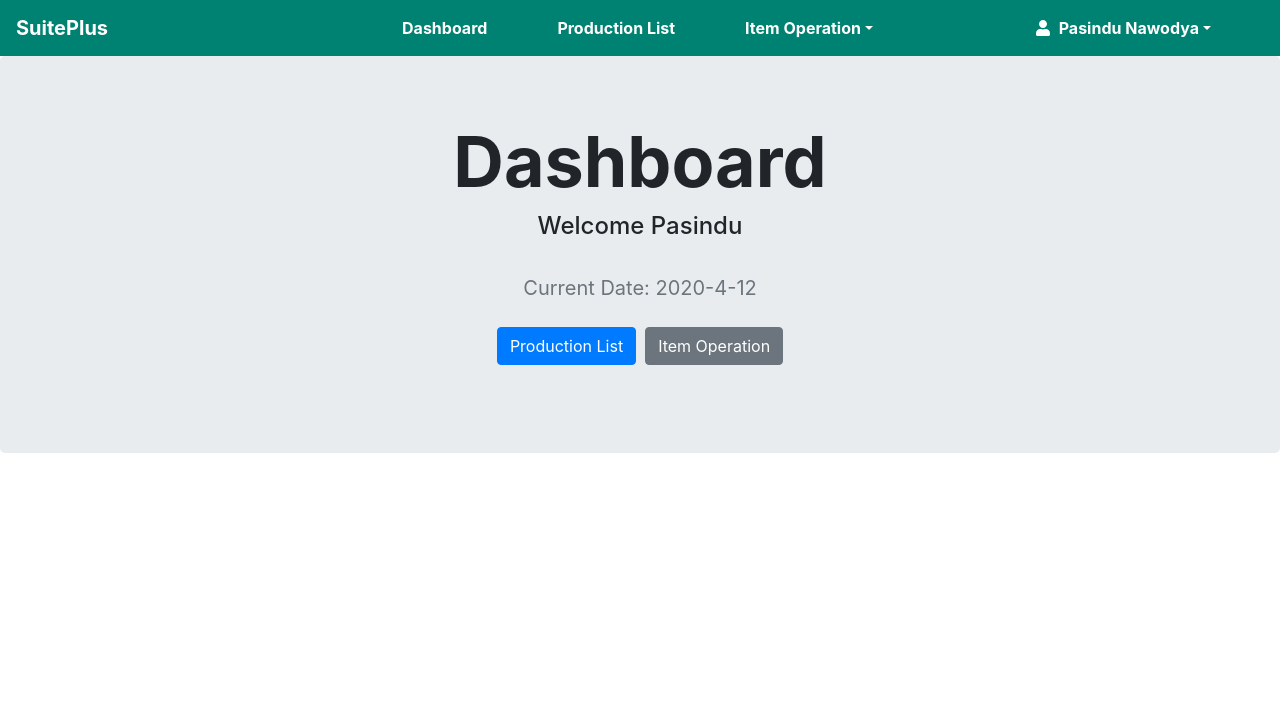
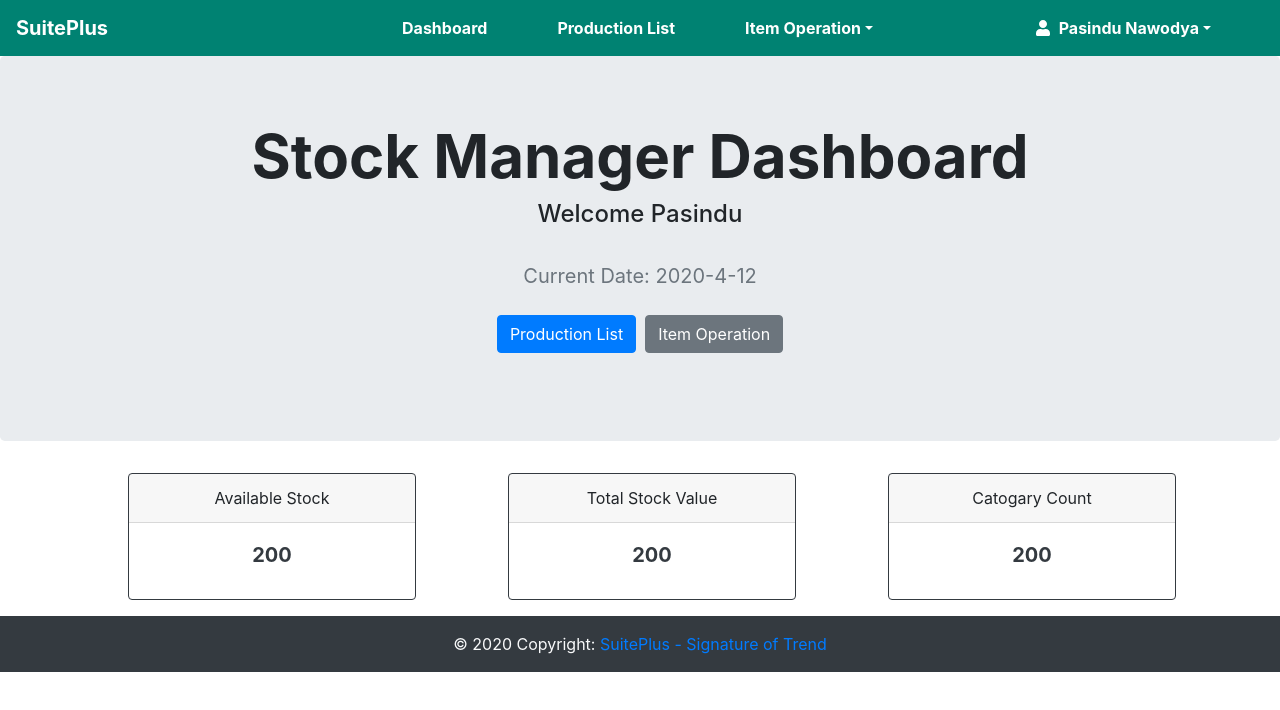
Before and after one commit to pasindu-nawodya/SuitePlus-OnlineFashionStore, a React (Create React App) app in the folder client/: page / in a window 1280 px wide. Shown: the top 710 px of the page. Built offline with nearby package versions, Linux system fonts and the light colour scheme.

Commit message:
Footer edit

```diff
--- /dev/null
+++ b/client/src/component/users/StockManager/Component/Cards.js
@@ -0,0 +1,33 @@
+import React from 'react';
+
+const Cards = (props) => {
+
+        return (
+            <center>
+                <div  class="row row-cols-1 row-cols-md-3">
+                    {
+                        props.body.map((value,index)=> {
+                            return(
+                                <div>
+                                <div class="card border-dark ml-4 mb-3" style={{maxWidth: '18rem'}} key={index}>
+                                    <div class="card-header"><center>{value.headers}</center></div>
+                                        <div class="card-body text-dark">
+                                        <h5 class="card-title"><center><b>{value.values}</b></center></h5>
+                                    </div>
+                                </div>
+                                <span></span>
+                                </div>
+
+                            )
+                        })
+                    }
+
+                </div>
+            </center>
+
+
+        )
+
+}
+
+export default Cards;
--- /dev/null
+++ b/client/src/component/users/StockManager/Component/Footer.js
@@ -0,0 +1,18 @@
+import React, { Component } from 'react'
+
+export default class Footer extends Component {
+    render() {
+
+        var d = new Date();
+        var n = d.getFullYear();
+
+        return (
+
+            <div class="footer-copyright bg-dark text-center py-3  text-light">© {n} Copyright:
+                <a href="#"> SuitePlus - Signature of Trend</a>
+            </div>
+
+
+        )
+    }
+}
--- a/client/src/component/users/StockManager/Component/Slider.js
+++ b/client/src/component/users/StockManager/Component/Slider.js
@@ -12,7 +12,7 @@ export default class Slider extends Component {
               <main role="main">
                 <section class="jumbotron text-center">
                   <div class="container">
-                <h1 style={{fontSize:"70px"}}><b>Dashboard</b></h1>
+                    <h1 style={{fontSize:"60px"}}><b>Stock Manager Dashboard</b></h1>
                     <h4>Welcome Pasindu </h4><br />
                     <p class="lead text-muted"><b>Current Date: {date} </b></p>
                     <p>
--- a/client/src/component/users/StockManager/Dashboard.js
+++ b/client/src/component/users/StockManager/Dashboard.js
@@ -1,14 +1,26 @@
 import React, { Component } from 'react';
 import NavBar from './Component/NavBar';
 import Slider from './Component/Slider';
+import Cards from './Component/Cards';
+import Footer from './Component/Footer';
 
 export default class Dashboard extends Component {
     render() {
+
+        const value=[{headers :"Available Stock",values : "200"},
+                     {headers :"Total Stock Value",values : "200"},
+                     {headers :"Catogary Count",values : "200"}];
+
         return (
 
             <div>
                 <NavBar />
                 <Slider />
+                <div class="container">
+                    <Cards body={value} />
+                </div>
+                <Footer />
+
             </div>
         )
     }
```
Also changed, not shown: client/src/component/users/StockManager/Component/bgimg.jpg (deleted). Lines whose indentation alone changed are shown as unchanged.
